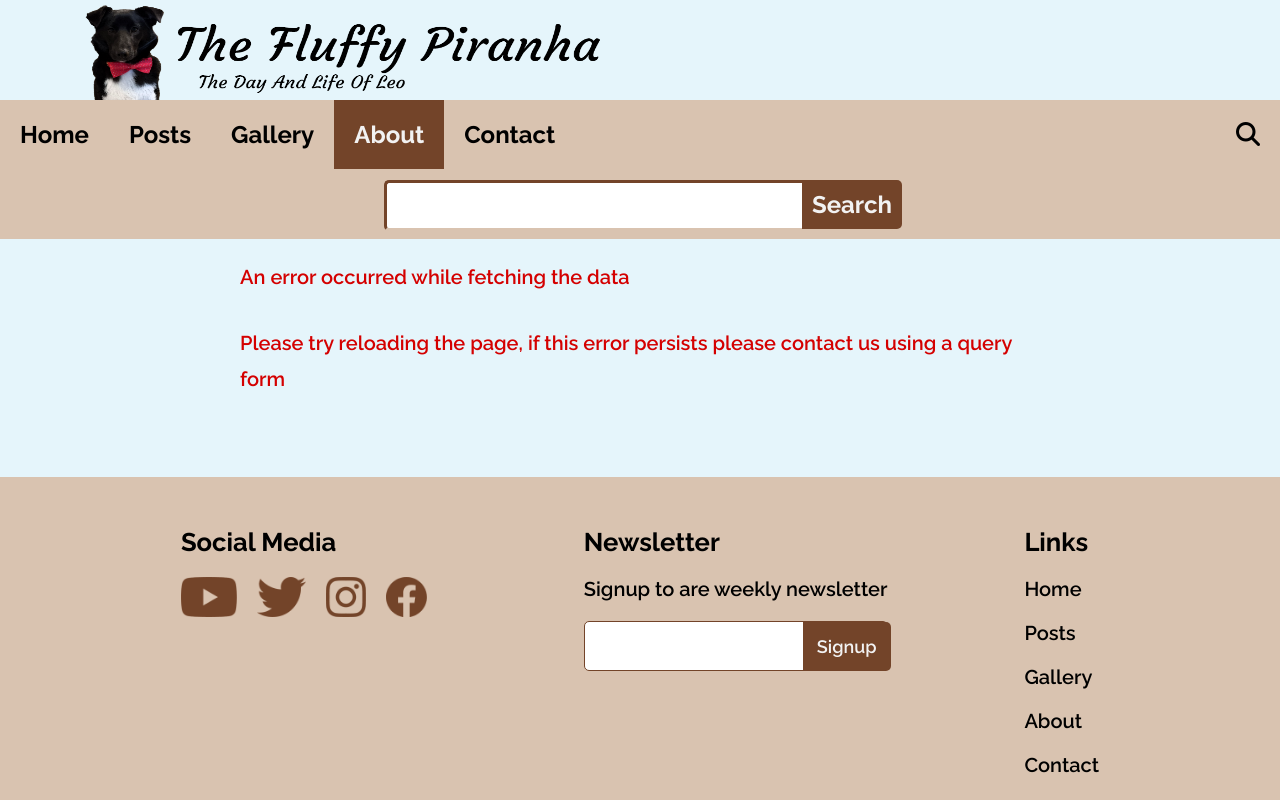
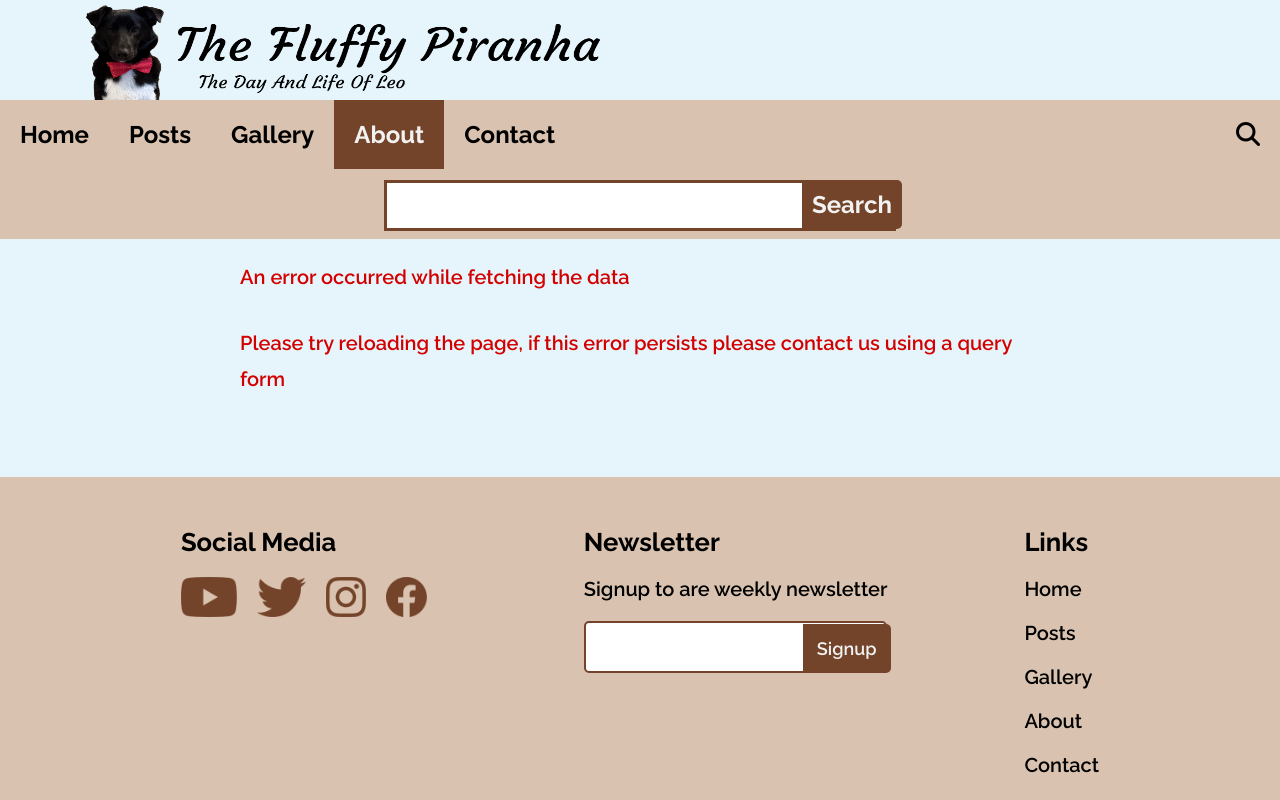
Before and after one commit to Anclagen/Blog-Site-WP-Headless-CMS, a plain HTML site: page about.html in a window 1280 px wide. Both pictures are taken after a click on the button "Search". Shown: the top 800 px of the page. Drawn offline with Linux system fonts and the light colour scheme; no server answers.

Commit message:
more fiddling

```diff
--- a/css/styles.css
+++ b/css/styles.css
@@ -336,11 +336,11 @@ footer{
 
 .signup-input {
   height: 48px;
-  border: 1px solid var(--dark-brown);
+  border: 2px solid var(--dark-brown);
   padding: 0px;
   padding-left: 5px;
   margin: 20px auto;
-  width: 98%;
+  width: 97%;
   border-radius: 5px;
 }
 
@@ -740,7 +740,7 @@ textarea {
   font: var(--body);
 }
 
-.search-input,
+
 #contact-form input,
 #comment-form input,
 textarea {
@@ -749,6 +749,10 @@ border-right: 3px solid var(--light-brown);
 border-left: 3px solid var(--dark-brown);
 border-bottom: 3px solid var(--light-brown);
 border-radius: 5px;
+}
+
+.search-input{
+  border: 3px solid var(--dark-brown);
 }
 
 #contact-form textarea{
--- a/js/components/nav_footer.js
+++ b/js/components/nav_footer.js
@@ -70,6 +70,7 @@ function validateSignUp(submission){
     signUpSubmit.setAttribute('disabled', 'disabled');
     signUpSubmit.value = "Success!";
     signUpSubmit.classList.add("signed-up");
+    signUpSubmit.style.bottom = "22px";
   }
 }
 
```
